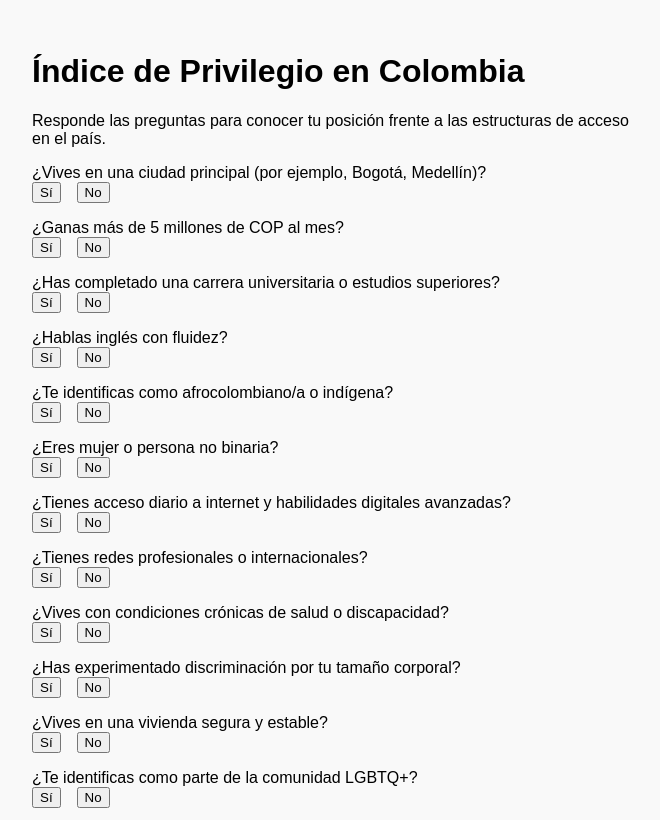
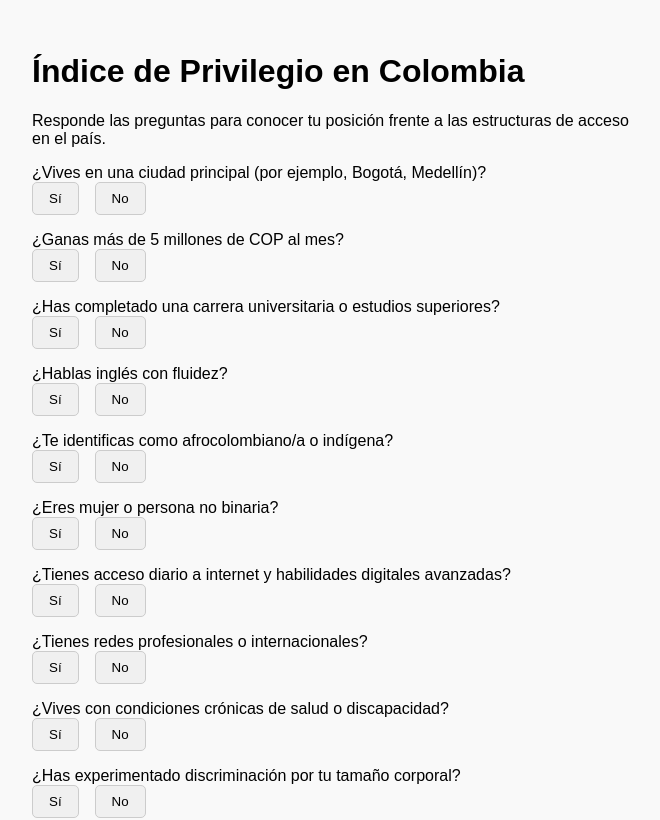
Before and after one commit to mayrabaez/privilege-index, a React (Vite) app: page / in a window 1280 px wide. Shown: the top 820 px of the page, without its empty margins (308-968 px from the left). Built offline with nearby package versions, Linux system fonts and the light colour scheme.

Commit message:
Update PrivilegeIndexApp.jsx
Styled buttons to reflect user's selection using background color and text color changes.

```diff
--- a/src/PrivilegeIndexApp.jsx
+++ b/src/PrivilegeIndexApp.jsx
@@ -43,10 +43,34 @@ export default function PrivilegeIndexApp() {
         <div key={q.id} style={{ marginBottom: "1rem" }}>
           <label>{q.label}</label>
           <br />
-          <button onClick={() => handleAnswer(q.id, true)} style={{ marginRight: "1rem" }}>
-            Sí
-          </button>
-          <button onClick={() => handleAnswer(q.id, false)}>No</button>
+         <button
+  onClick={() => handleAnswer(q.id, true)}
+  style={{
+    marginRight: "1rem",
+    backgroundColor: answers[q.id] === true ? "#4CAF50" : "#f0f0f0",
+    color: answers[q.id] === true ? "#fff" : "#000",
+    padding: "0.5rem 1rem",
+    border: "1px solid #ccc",
+    borderRadius: "5px",
+    cursor: "pointer"
+  }}
+>
+  Sí
+</button>
+<button
+  onClick={() => handleAnswer(q.id, false)}
+  style={{
+    backgroundColor: answers[q.id] === false ? "#f44336" : "#f0f0f0",
+    color: answers[q.id] === false ? "#fff" : "#000",
+    padding: "0.5rem 1rem",
+    border: "1px solid #ccc",
+    borderRadius: "5px",
+    cursor: "pointer"
+  }}
+>
+  No
+</button>
+
         </div>
       ))}
       <button onClick={calculateScore} style={{ marginTop: "1rem" }}>Calcular mi puntaje</button>
```
